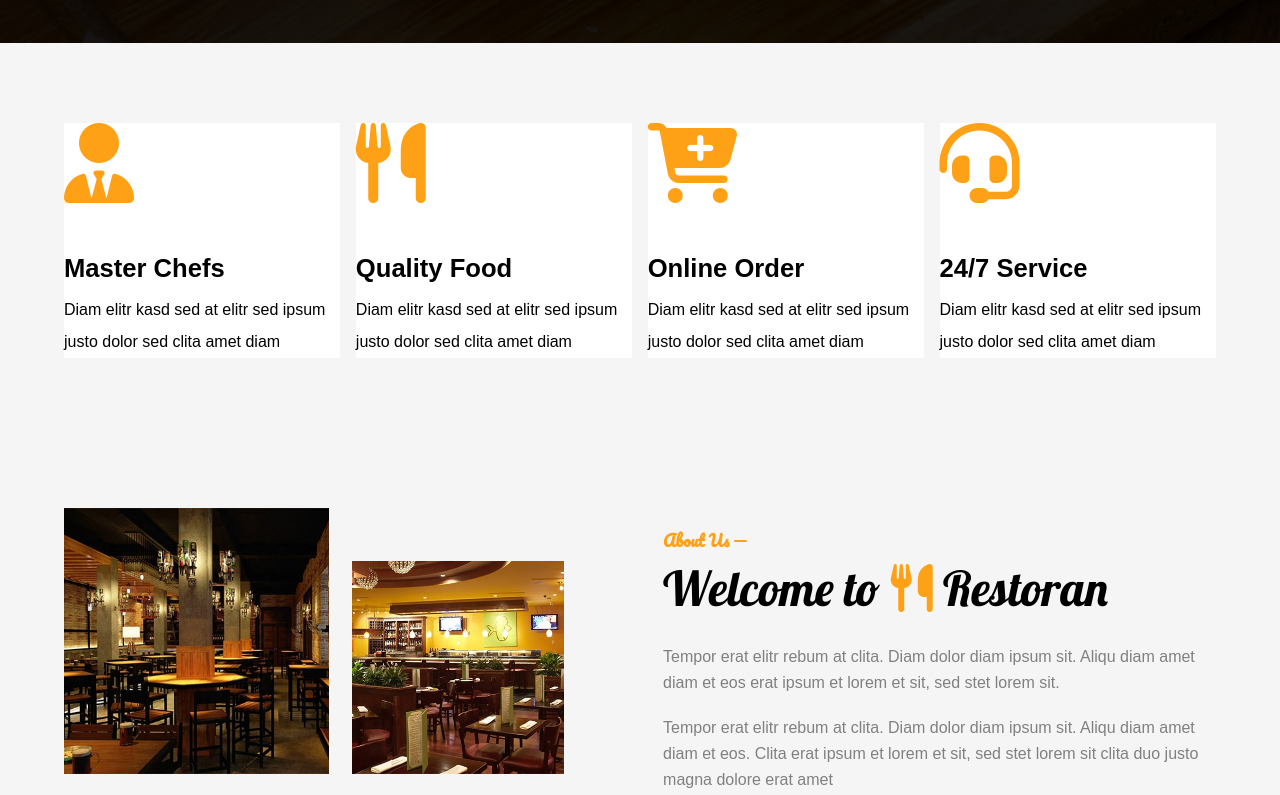
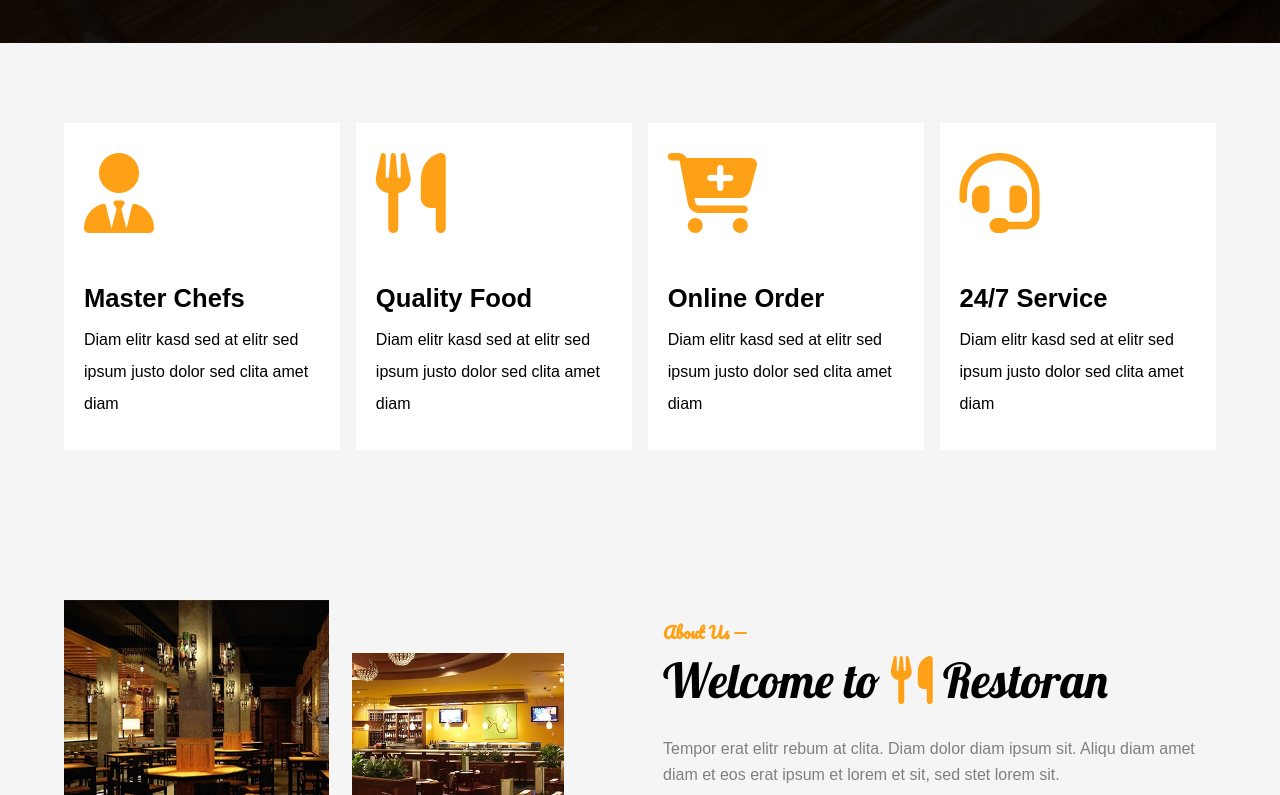
Before and after one commit to Ronax23/resturant, a plain HTML site: page index.htm in a window 1280 px wide. Shown: the part 780-1575 px from the top of the page. Drawn offline with Linux system fonts and the light colour scheme.

Commit message:
Update main.css

```diff
--- a/css/main.css
+++ b/css/main.css
@@ -181,7 +181,7 @@ background-color: #FEAF39;
 
 .cards {
     width: 24%;
-    /* padding: 30px 20px; */
+    padding: 30px 20px;
     background-color: #fff;
     line-height: 2;
     margin: 40px 0;
```
